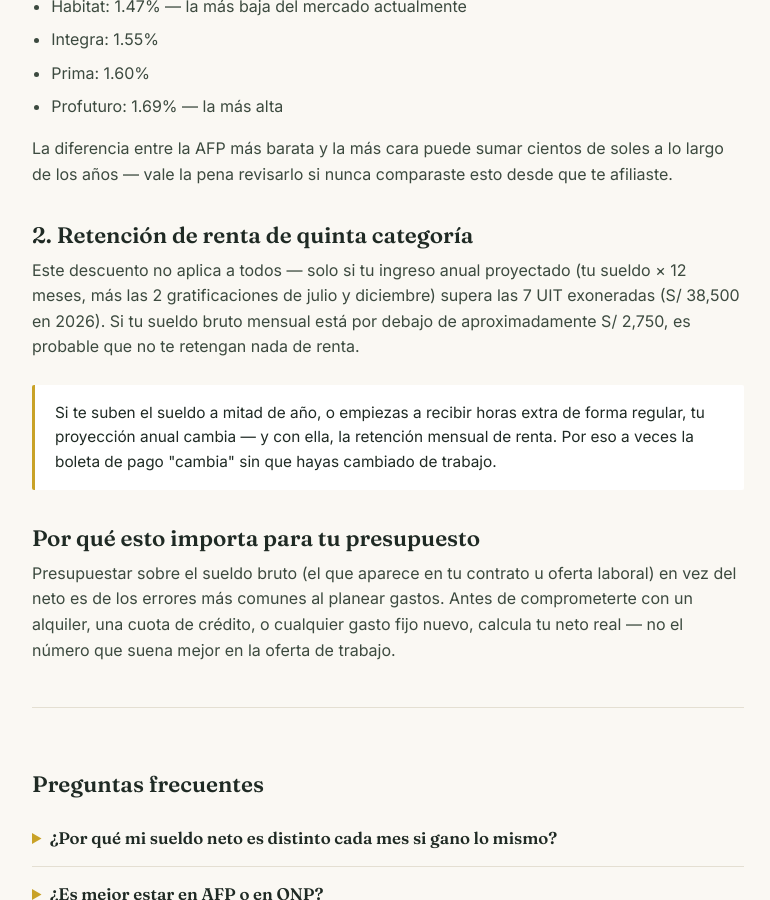
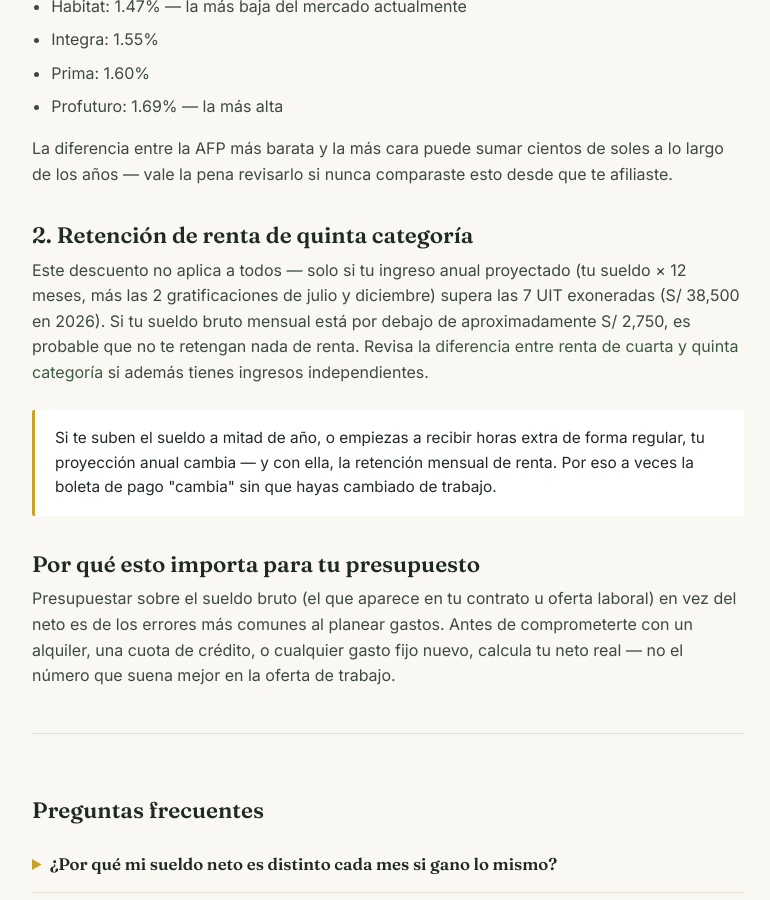
Before and after one commit to cguillenh22/modoahorro, a Jekyll site: the page built from _articulos/calculadora-sueldo-neto-peru.html, in a window 1280 px wide and 900 px high, scrolled down 1713 px. Shown: the whole window, without its empty margins (252-1022 px from the left). Built offline with Jekyll 4.4.1, drawn with Linux system fonts in a browser that asks for light colours.

Commit message:
Update calculadora-sueldo-neto-peru.html

```diff
--- a/_articulos/calculadora-sueldo-neto-peru.html
+++ b/_articulos/calculadora-sueldo-neto-peru.html
@@ -73,7 +73,7 @@ read_time: 8
     <p>La diferencia entre la AFP más barata y la más cara puede sumar cientos de soles a lo largo de los años — vale la pena revisarlo si nunca comparaste esto desde que te afiliaste.</p>
 
     <h2>2. Retención de renta de quinta categoría</h2>
-    <p>Este descuento no aplica a todos — solo si tu ingreso anual proyectado (tu sueldo × 12 meses, más las 2 gratificaciones de julio y diciembre) supera las 7 UIT exoneradas (S/ 38,500 en 2026). Si tu sueldo bruto mensual está por debajo de aproximadamente S/ 2,750, es probable que no te retengan nada de renta.</p>
+    <p>Este descuento no aplica a todos — solo si tu ingreso anual proyectado (tu sueldo × 12 meses, más las 2 gratificaciones de julio y diciembre) supera las 7 UIT exoneradas (S/ 38,500 en 2026). Si tu sueldo bruto mensual está por debajo de aproximadamente S/ 2,750, es probable que no te retengan nada de renta. Revisa la <a href="../articulos/renta-cuarta-quinta-categoria.html">diferencia entre renta de cuarta y quinta categoría</a> si además tienes ingresos independientes.</p>
 
     <div class="callout">
       Si te suben el sueldo a mitad de año, o empiezas a recibir horas extra de forma regular, tu proyección anual cambia — y con ella, la retención mensual de renta. Por eso a veces la boleta de pago "cambia" sin que hayas cambiado de trabajo.
```
